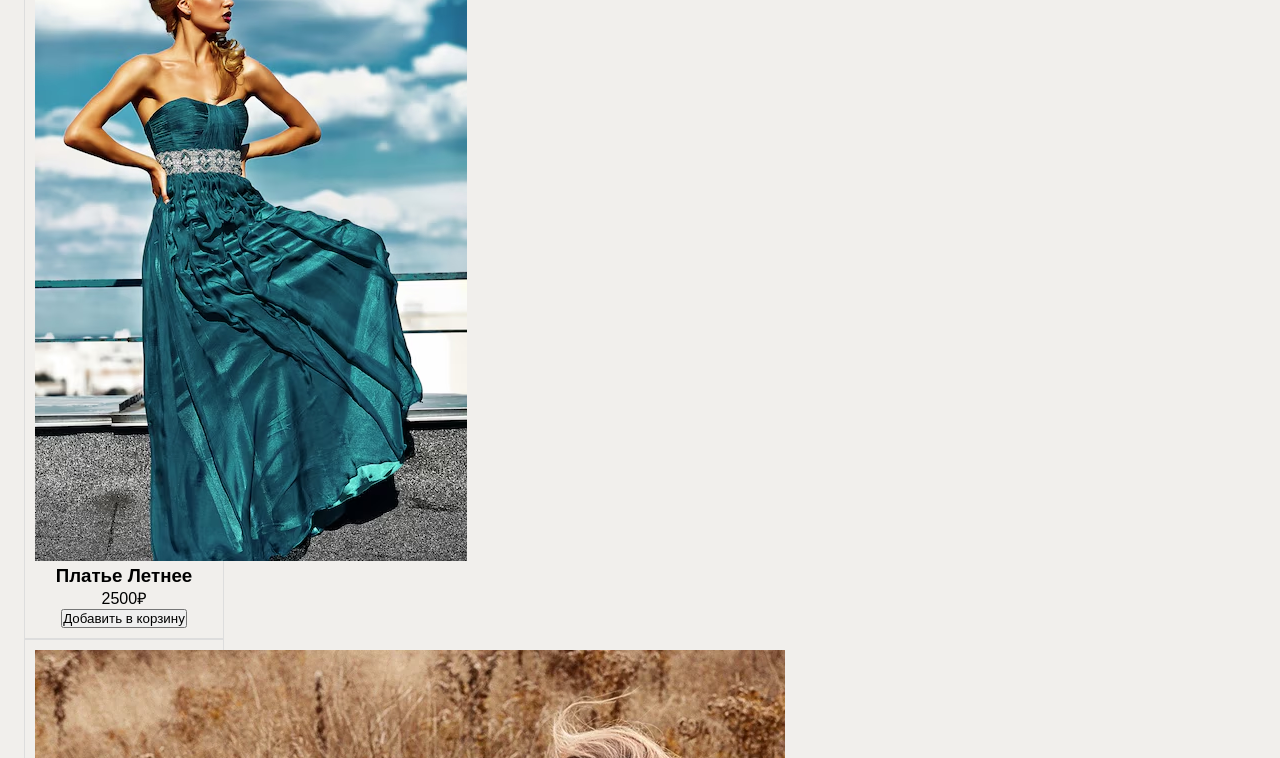
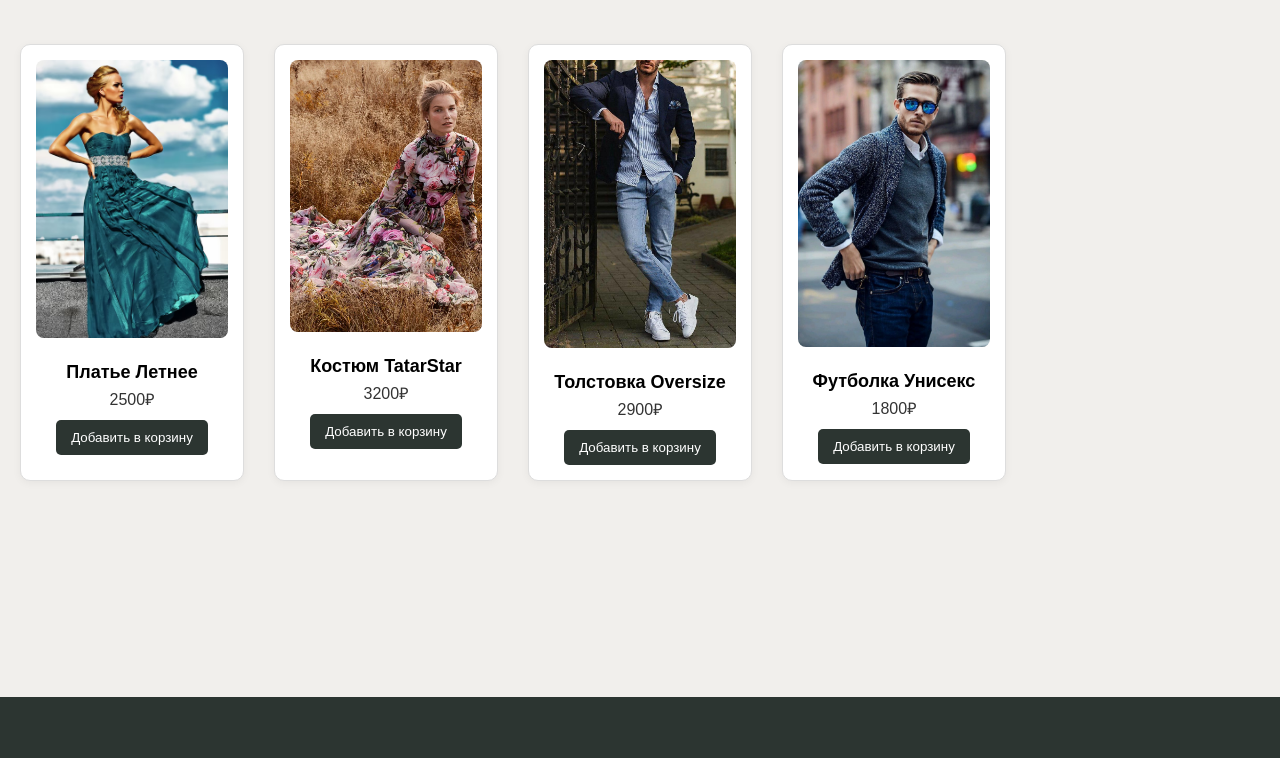
Before and after one commit to ssoffftt/TatarStar2, a plain HTML site: page pajes/catalog.html in a window 1280 px wide. Shown: the part 76-834 px from the top of the page. Drawn offline with nearby package versions, Linux system fonts and the light colour scheme; a web font is replaced by a local one.

Commit message:
добавили стили

```diff
--- a/assets/css/style.css
+++ b/assets/css/style.css
@@ -690,7 +690,7 @@ footer {
     background-color: #999;
 }
 
-.products {
+/* .products {
     display: flex;
     flex-wrap: wrap;
     gap: 20px;
@@ -709,8 +709,63 @@ footer {
     border: 1px solid #ddd;
     padding: 10px;
     text-align: center;
+} */
+
+.products-container {
+    display: grid;
+    grid-template-columns: repeat(auto-fill, minmax(220px, 1fr));
+    /* объяснить */
+    gap: 30px;
+    padding: 120px 20px;
 }
 
+.product {
+    background-color: #fff;
+    border: 1px solid #ddd;
+    border-radius: 10px;
+    overflow: hidden;
+    padding: 15px;
+    box-shadow: 0 2px 8px rgba(0,0,0,0.05);
+    text-align: center;
+    transition: transform 0.2s ease;
+}
+
+.product:hover {
+    transform: translateY(-5px);
+}
+
+.product img {
+    width: 100%;
+    height: auto;
+    object-fit: cover;
+    border-radius: 8px;
+    margin-bottom: 10px;
+}
+
+.product h3 {
+    font-size: 18px;
+    margin: 10px 0 5px;
+}
+
+.product p {
+    font-size: 16px;
+    color: #333;
+    margin: 5px 0 10px;
+}
+
+.product .add-to-cart {
+    background-color: #2C3531;
+    color: white;
+    border: none;
+    padding: 10px 15px;
+    border-radius: 5px;
+    cursor: pointer;
+    transition: background-color 0.2s ease;
+}
+
+.product .add-to-cart:hover {
+    background-color: #3e4b47;
+}
 
 @media (max-width: 768px) {
     .cart-modal {
--- a/pajes/catalog.html
+++ b/pajes/catalog.html
@@ -141,7 +141,7 @@
 
     <main>
 
-        <div class="container">
+        <div class="products-container">
 
             <div class="product" data-id="1" data-name="Платье Летнее" data-price="2500" data-image="../assets/image/new/new1.avif">
                 <img src="../assets/image/new/new1.avif" alt="Платье Летнее">
```
